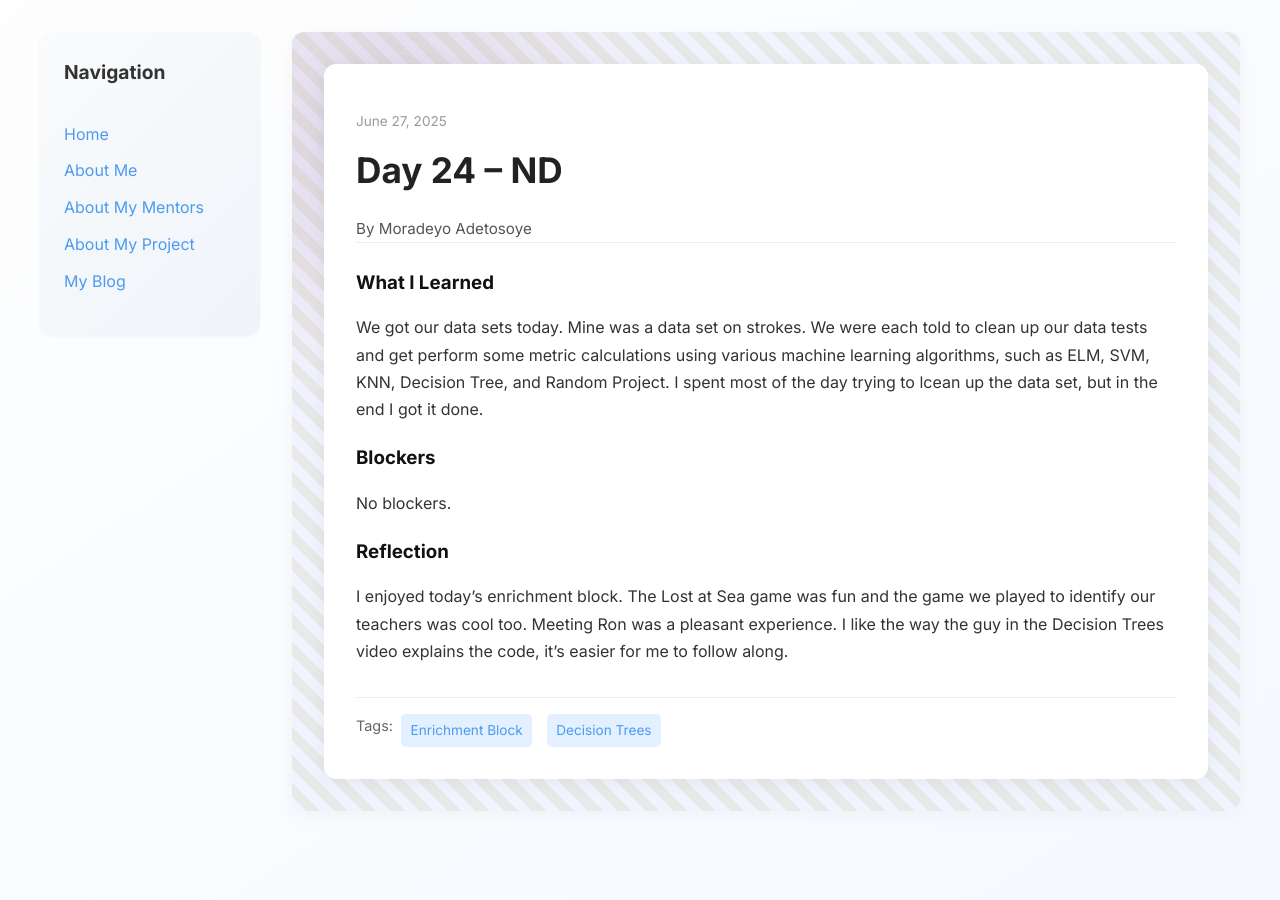
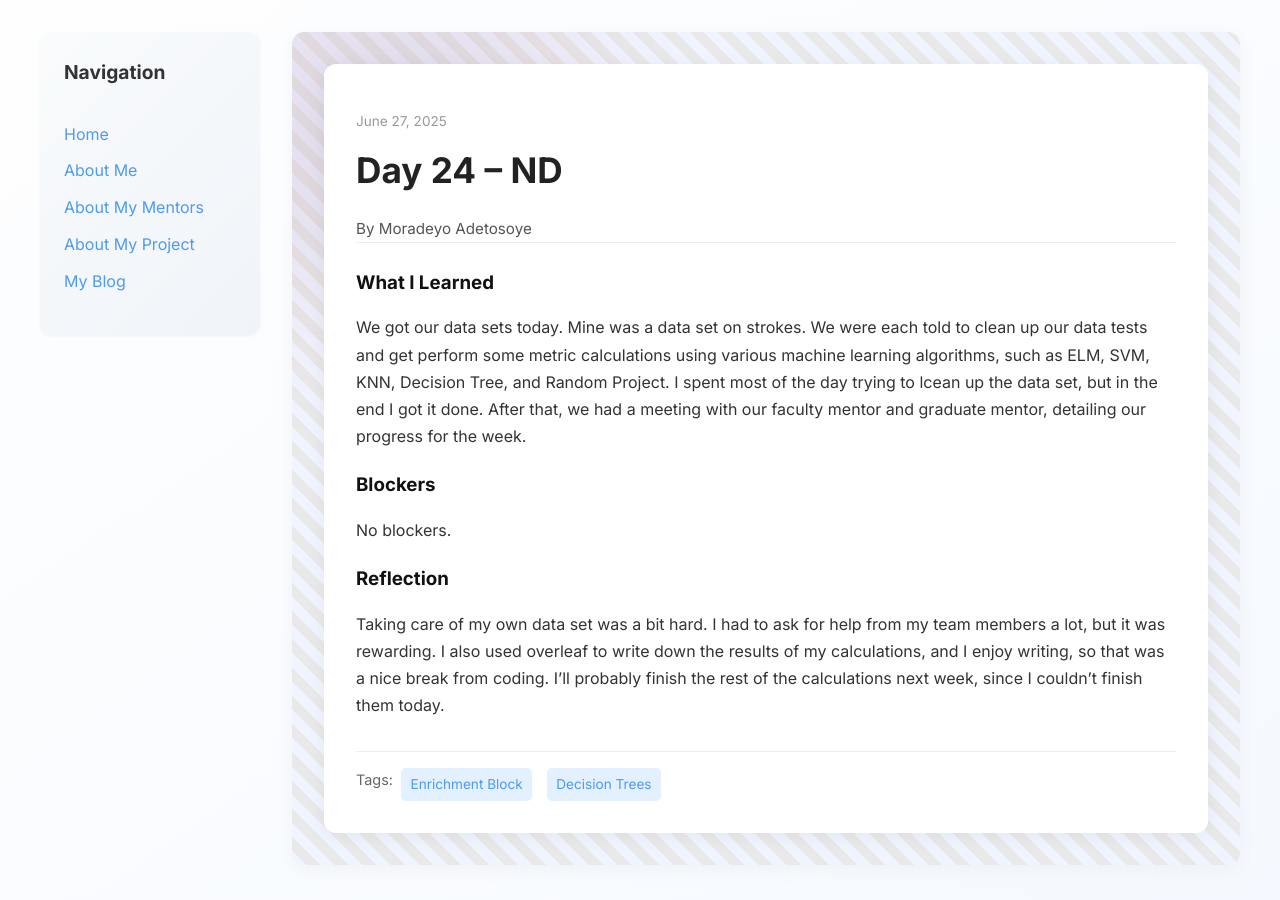
Before and after one commit to Deyo101/deyo101.github.io, a Jekyll site: the page built from _posts/2025-06-27-day-24.md, in a window 1280 px wide. Built offline with Jekyll 4.4.1, drawn with Linux system fonts in a browser that asks for light colours.

Commit message:
Update 2025-06-27-day-24.md

```diff
--- a/_posts/2025-06-27-day-24.md
+++ b/_posts/2025-06-27-day-24.md
@@ -7,11 +7,11 @@
 tags: ["Enrichment Block", "Decision Trees"]
 
 what_i_learned: |
-  We got our data sets today. Mine was a data set on strokes. We were each told to clean up our data tests and get perform some metric calculations using various machine learning algorithms, such as ELM, SVM, KNN, Decision Tree, and Random Project. I spent most of the day trying to lcean up the data set, but in the end I got it done.
+  We got our data sets today. Mine was a data set on strokes. We were each told to clean up our data tests and get perform some metric calculations using various machine learning algorithms, such as ELM, SVM, KNN, Decision Tree, and Random Project. I spent most of the day trying to lcean up the data set, but in the end I got it done. After that, we had a meeting with our faculty mentor and graduate mentor, detailing our progress for the week.
 
 blockers: |
   No blockers.
 
 reflection: |
-  I enjoyed today's enrichment block. The Lost at Sea game was fun and the game we played to identify our teachers was cool too. Meeting Ron was a pleasant experience. I like the way the guy in the Decision Trees video explains the code, it's easier for me to follow along.
+  Taking care of my own data set was a bit hard. I had to ask for help from my team members a lot, but it was rewarding. I also used overleaf to write down the results of my calculations, and I enjoy writing, so that was a nice break from coding. I'll probably finish the rest of the calculations next week, since I couldn't finish them today.
 ---
```
